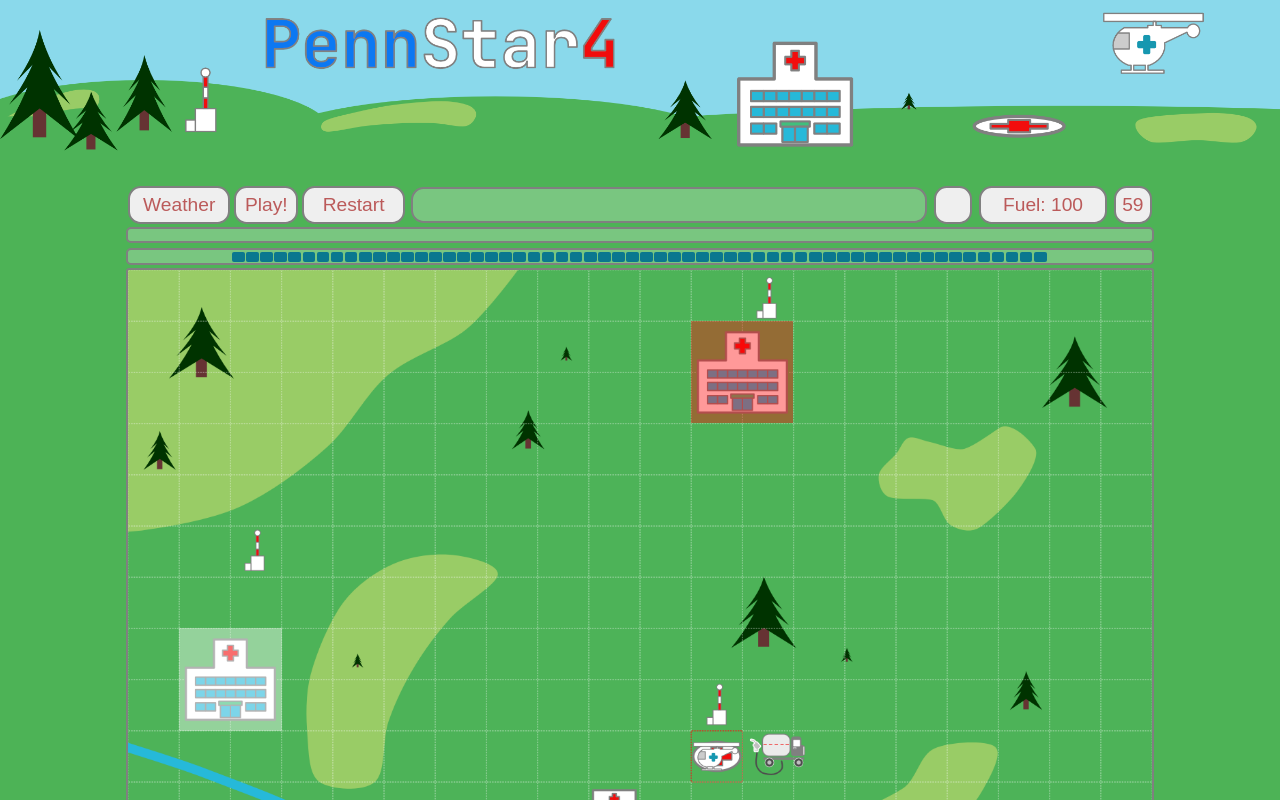
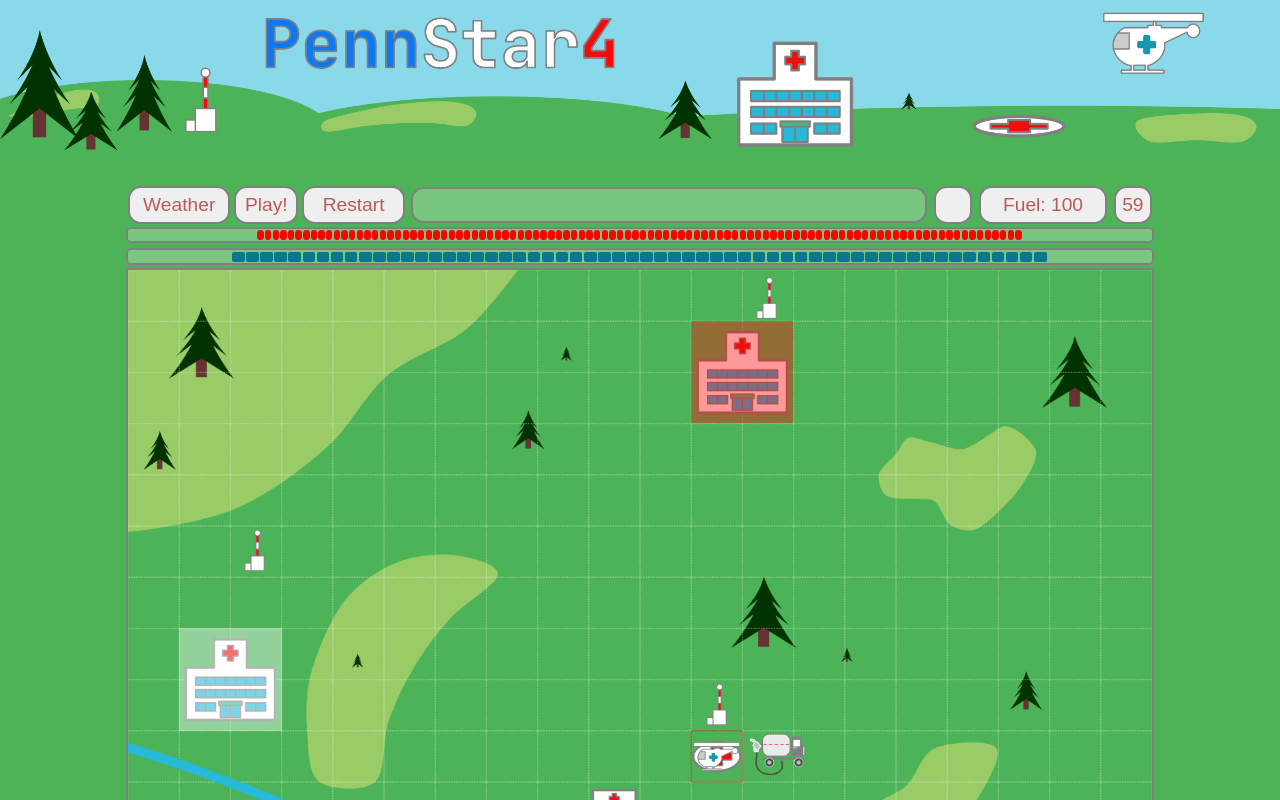
Before and after one commit to kennedymark680/pennStar4, a plain HTML site: page index.html in a window 1280 px wide. Both pictures are taken after a click on the button "Play!". Shown: the top 800 px of the page. Drawn offline with nearby package versions, Linux system fonts and the light colour scheme.

Commit message:
Found missing fuel icon code

```diff
--- a/style.css
+++ b/style.css
@@ -150,9 +150,11 @@ header {
   background-color: rgba(255, 255, 255, 0.247);
 }
 
-.weather {
-  animation: pulse 3s infinite;
-  background-color: red;
+.fuelIcon {
+  width: 0.5vw;
+  height: 0.8vw;
+  margin: 0 0.1vw 0 0;
+  border-radius: 5px;
 }
 
 .timeBar {
```
